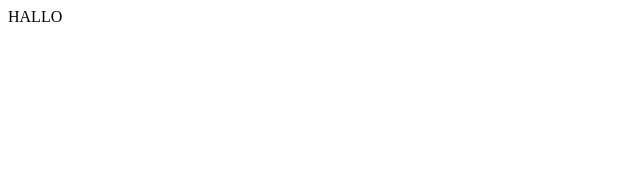
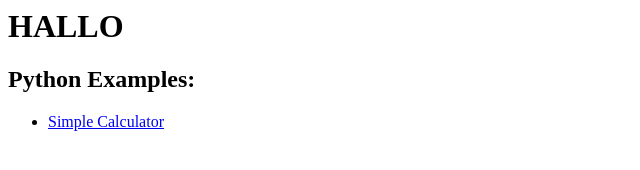
Before and after one commit to spheppner/TheUltimatePythonGameBook, a plain HTML site: page docs/index.html in a window 1280 px wide. Shown: the whole page, without its empty margins (0-640 px from the left). Drawn offline with Linux system fonts and the light colour scheme.

Commit message:
Update index.html

```diff
--- a/docs/index.html
+++ b/docs/index.html
@@ -1 +1,5 @@
-HALLO
+<h1>HALLO</h1>
+<h2>Python Examples:</h2>
+<ul>
+  <li><a href = "https://gist.github.com/spheppner/240ff10ea5b24a037f19b92227175126">Simple Calculator</a></li>
+</ul>
```
